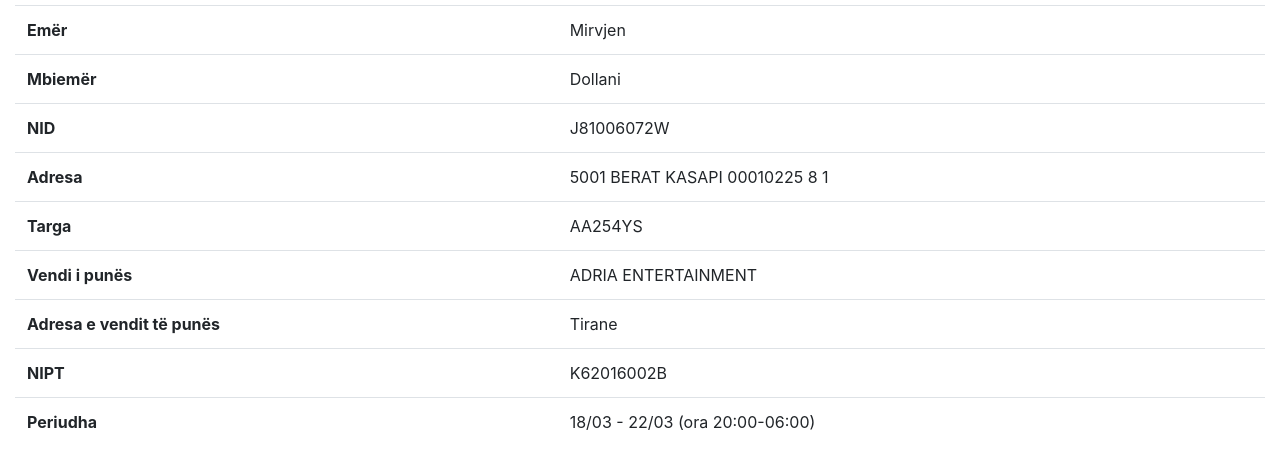
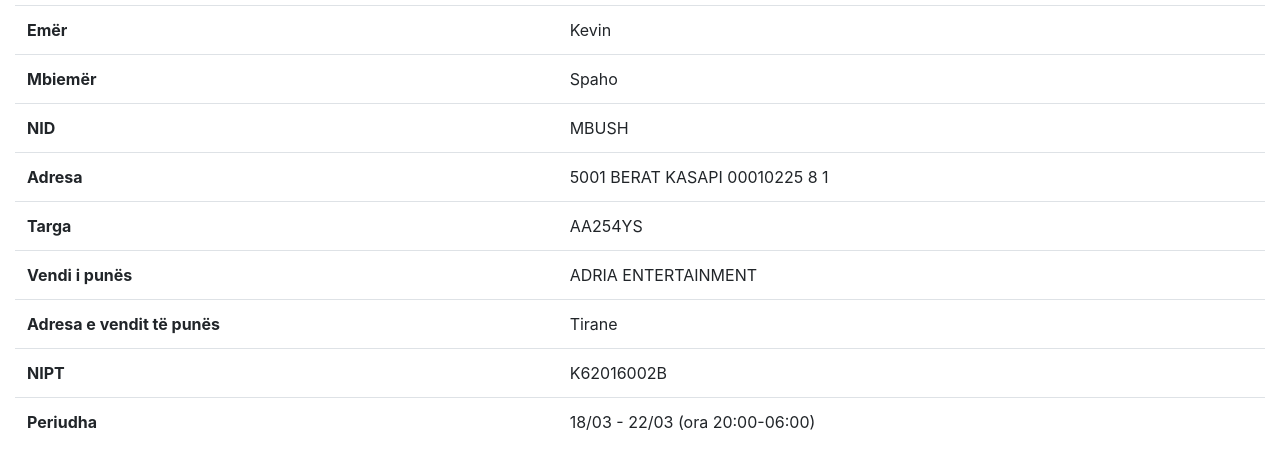
Before and after one commit to DarKr0x/mbgoval, a plain HTML site: page kevinspaho/1.html in a window 1280 px wide. Shown: the part 174-642 px from the top of the page. Drawn offline with nearby package versions, Linux system fonts and the light colour scheme.

Commit message:
Update 1.html

```diff
--- a/kevinspaho/1.html
+++ b/kevinspaho/1.html
@@ -26,15 +26,15 @@
 
                                                                                                                                             <tr>
                                     <th>Emër</th>
-                                    <td>Mirvjen</td>
+                                    <td>Kevin</td>
                                 </tr>
                                                                                                                                                                                 <tr>
                                     <th>Mbiemër</th>
-                                    <td>Dollani</td>
+                                    <td>Spaho</td>
                                 </tr>
                                                                                                                                                                                 <tr>
                                     <th>NID</th>
-                                    <td>J81006072W</td>
+                                    <td>MBUSH</td>
                                 </tr>
                                                                                                                                                                                 <tr>
                                     <th>Adresa</th>
```
